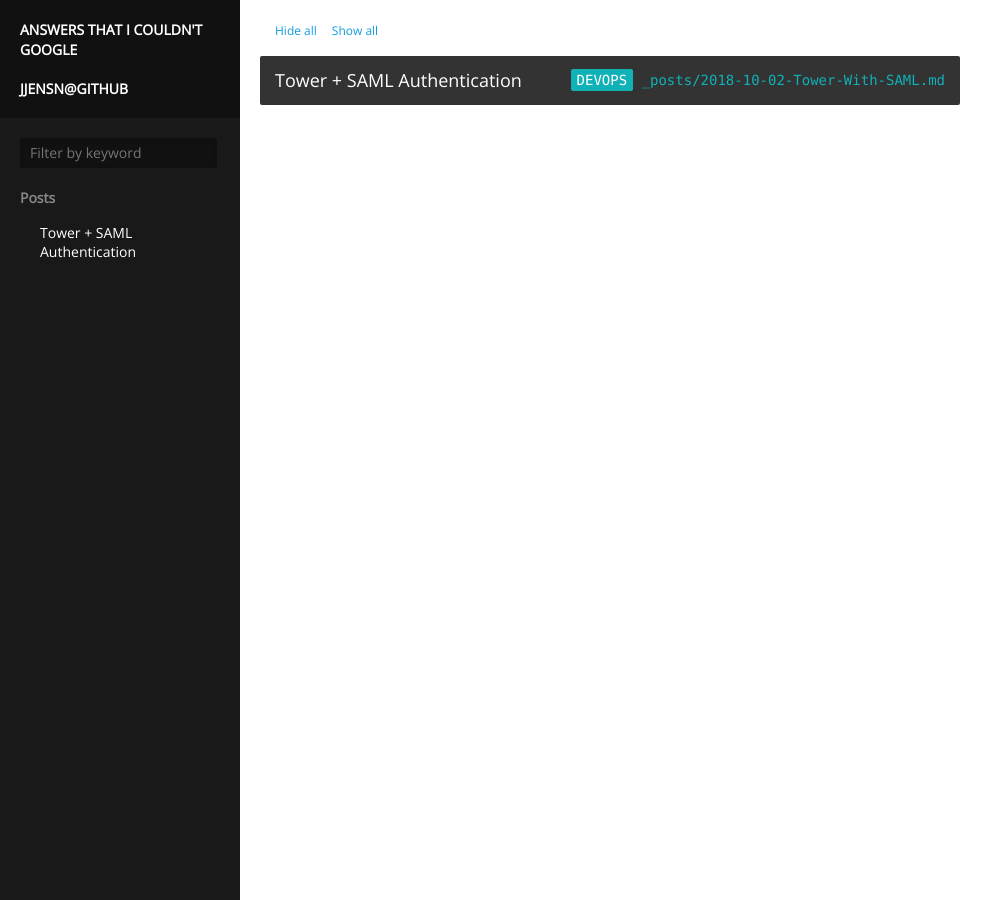
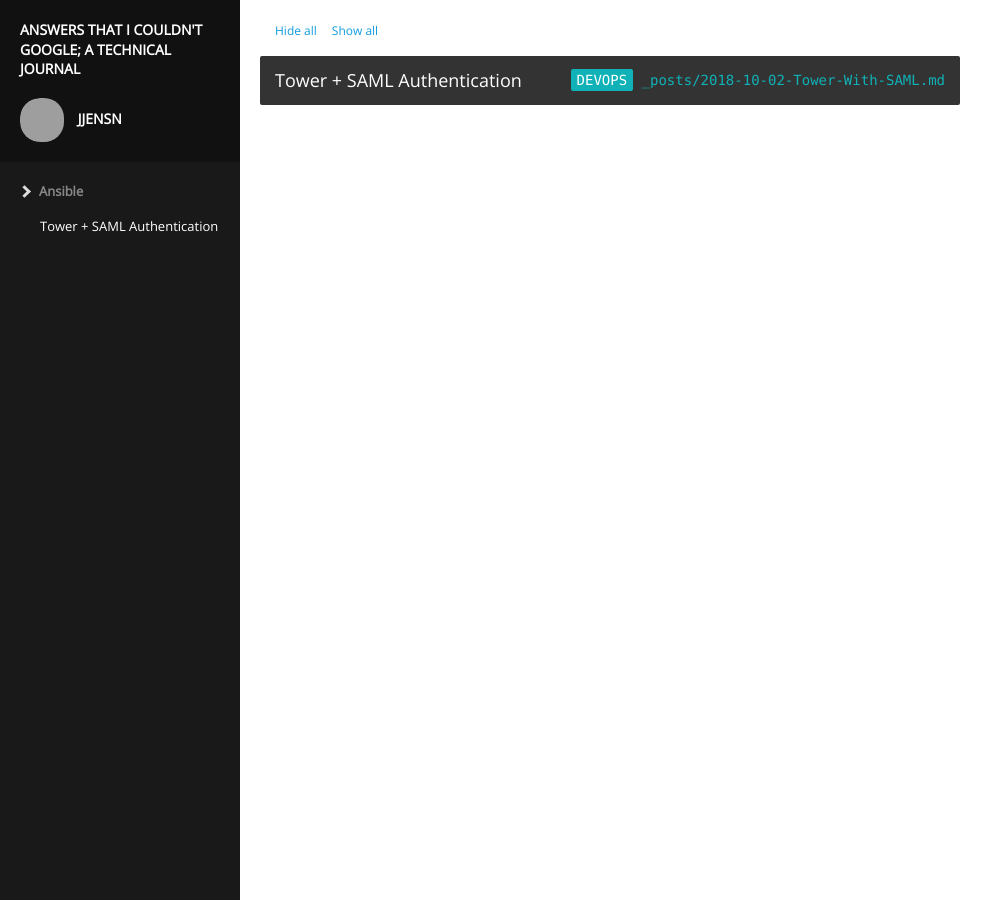
Before and after one commit to jjensn/jjensn.com, a Jekyll site: the page built from index.html, in a window 1280 px wide. Shown: the whole page, without its empty margins (0-1005 px from the left). Built offline with Jekyll 4.4.1, drawn with Linux system fonts in a browser that asks for light colours; grey boxes are pictures that could not be loaded.

Commit message:
Update colors, template

```diff
--- a/_config.yml
+++ b/_config.yml
@@ -3,4 +3,4 @@
 permalink: ':title'
 highlighter: true
 safe: false
-title: "Answers That I couldn't Google<br/><br/>jjensn@github"
+title: "Answers That I couldn't Google; a technical journal"
--- a/_includes/nav.html
+++ b/_includes/nav.html
@@ -1,12 +1,12 @@
-<h1>{{ site.title }}</h1>
+<h1>
+  {{ site.title }}
+  <br/><br/>
+  <a class="avatar" href="https://github.com/jjensn"><img class="avatar" src="https://avatars1.githubusercontent.com/u/5910157?s=88&amp;v=4" width="44" height="44" alt="@jjensn"> jjensn</a>
+</h1>
+<div id="arrow">
 <ul id='links'>
-  {% for post in site.posts %}
-    {% if post.category == null %}
-    <li><a href='#{{ post.url }}'>{{ post.title }}</a></li>
-    {% endif %}
-  {% endfor %}
   {% for category in site.categories %}
-  <li><h2>{{ category | first }}</h2>
+  <li><h2><i class="arrow right"></i>{{ category | first }}</h2>
     <ul>
     {% for posts in category %}
       {% for post in posts %}
@@ -16,4 +16,10 @@
     </ul>
   </li>
 {% endfor %}
+{% for post in site.posts %}
+  {% if post.category == null %}
+    <li><a class="nocat" href='#{{ post.url }}'><i class="arrow right"></i>{{ post.title }}</a></li>
+  {% endif %}
+{% endfor %}
 </ul>
+</div>
--- a/_posts/2018-10-02-Tower-With-SAML.md
+++ b/_posts/2018-10-02-Tower-With-SAML.md
@@ -1,6 +1,6 @@
 ---
-category: Posts
-path: '/posts'
+category: Ansible
+path: '/_posts'
 title: 'Tower + SAML Authentication'
 type: 'DEVOPS'
 
--- a/assets.css
+++ b/assets.css
@@ -459,7 +459,7 @@
 
 #sidebar h2 {
   color: #888;
-  font-size: 14px;
+  font-size: 13px;
   margin: 0;
 }
 
@@ -481,6 +481,7 @@
   color: #fff;
   display: block;
   padding: 0 0 15px;
+  font-size: 13px;
 }
 #sidebar ul li a:active,
 #sidebar ul li a.active {
@@ -646,3 +647,43 @@
   padding: 15px;
   white-space: pre;
 }
+
+.avatar {
+  display: inline-block!important;
+  overflow: hidden;
+  line-height: 1;
+  vertical-align: middle;
+  border-radius: 20px;
+  margin-right: 10px;
+}
+
+a.avatar, a.avatar:hover, a.avatar:active {
+  text-decoration: none;
+  color: white;
+}
+
+hr {
+  border: 0;
+  border-top: 1px solid hsla(0,0%,50%,.33);
+  margin: 2em 0;
+  box-sizing: content-box;
+  height: 0;
+  overflow: visible;
+}
+
+.nocat {
+  color: #42f4a1!important;
+}
+
+i {
+  border: solid #ddd;
+  border-width: 0 3px 3px 0;
+  display: inline-block;
+  padding: 3px;
+  margin-right: 10px;
+}
+
+.right {
+  transform: rotate(-45deg);
+  -webkit-transform: rotate(-45deg);
+}
--- a/index.html
+++ b/index.html
@@ -3,7 +3,7 @@
 ---
 
 <nav id='sidebar'>
-	{% include nav.html %}
+  {% include nav.html %}
 </nav>
 
 <section id='content'>
```
Also changed, not shown: 1 other file.
